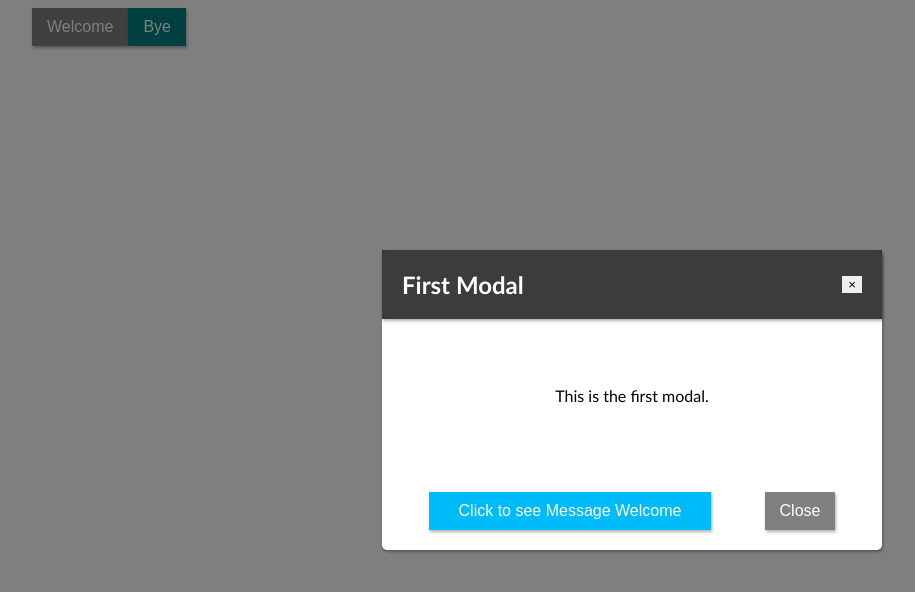
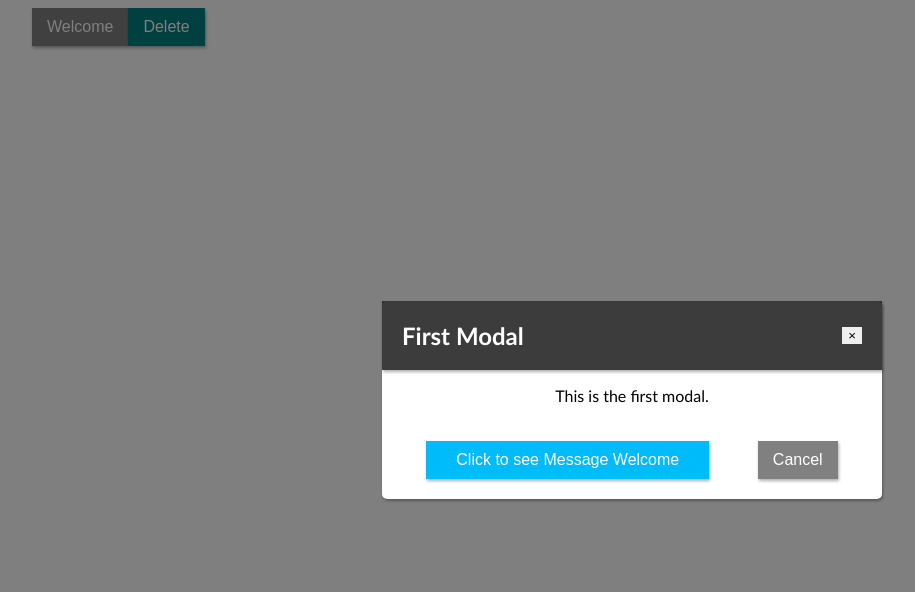
Before and after one commit to Diana-Chassot/flowers, a React (Create React App) app: page / in a window 1280 px wide. Both pictures are taken after a click on the button "Welcome". Shown: the top 592 px of the page, without its empty margins (8-923 px from the left). Built offline with nearby package versions, Linux system fonts and the light colour scheme.

Commit message:
changed btn

```diff
--- a/src/App.js
+++ b/src/App.js
@@ -26,8 +26,8 @@ function App() {
     handleCloseModal();
   };
 
-  const messageBye = () => {
-    alert("Bye");
+  const messageDelete = () => {
+    alert("You have been deleted your file!");
     handleCloseModal();
   };
 
@@ -43,9 +43,9 @@ function App() {
       />
       <Button
         backgroundColor="Teal"
-        text="Bye"
+        text="Delete"
         onClick={() =>
-          handleOpenModal("Second Modal", "This is the second modal.",false, "Click to see Message Bye", messageBye )
+          handleOpenModal("Do you want to Delete this file ?", "Are you sure you want to Delete this?",false, "Delete", messageDelete )
         }
       />
       {showModal && (
--- a/src/components/Modal.jsx
+++ b/src/components/Modal.jsx
@@ -31,7 +31,7 @@ function Modal({ header, body, showCloseButton,closeModal, actionBtnText, action
               {actionBtnText}
             </button>
             <button className="modal-close btn" onClick={closeModal}>
-              Close
+              Cancel
             </button>
           </div>
         </div>
--- a/src/styles/components.scss
+++ b/src/styles/components.scss
@@ -16,7 +16,6 @@
       @include boxShadow();
       @include flex-justify-between;
       min-width: 500px;
-      min-height: 300px;
       flex-direction: column;
 
     }
```
